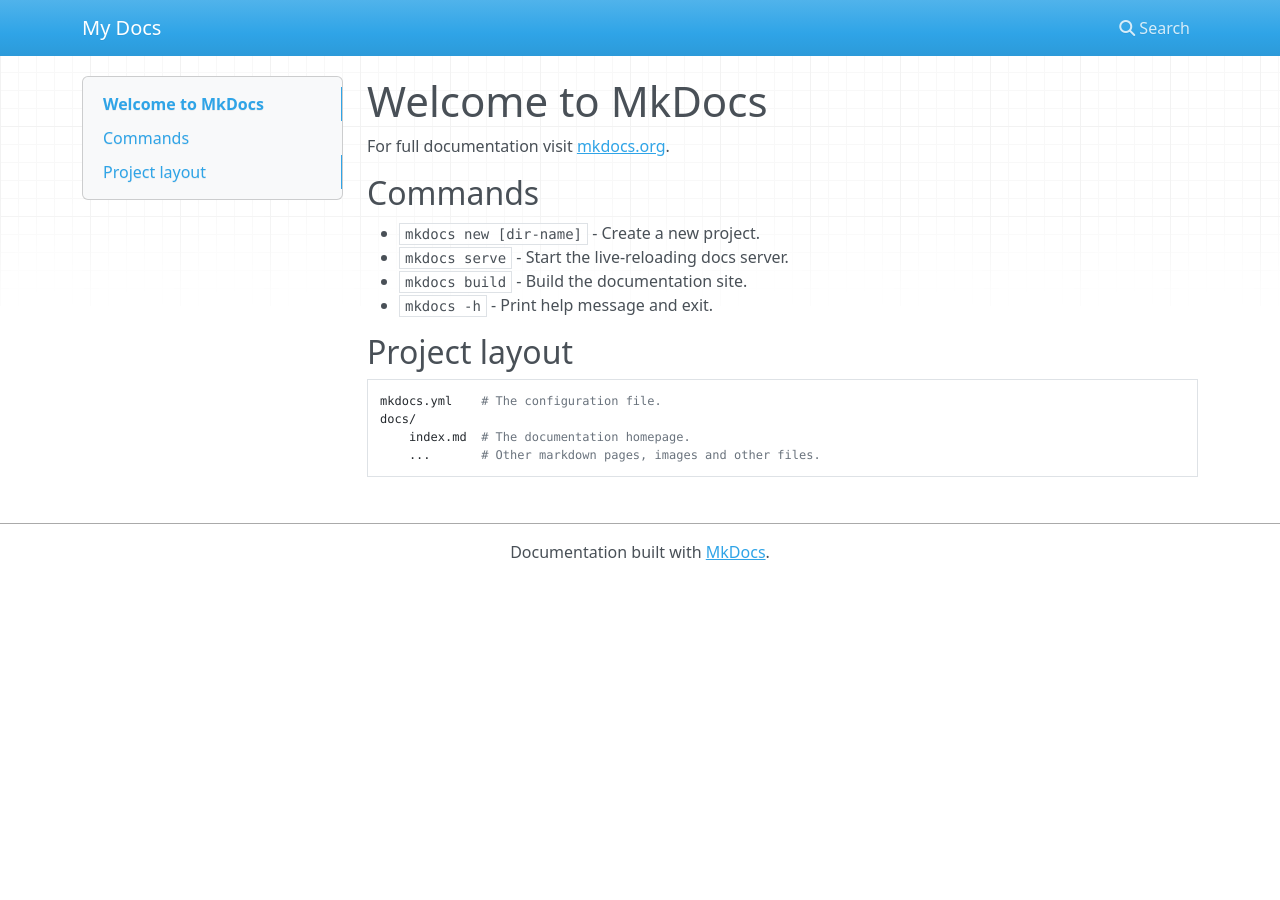
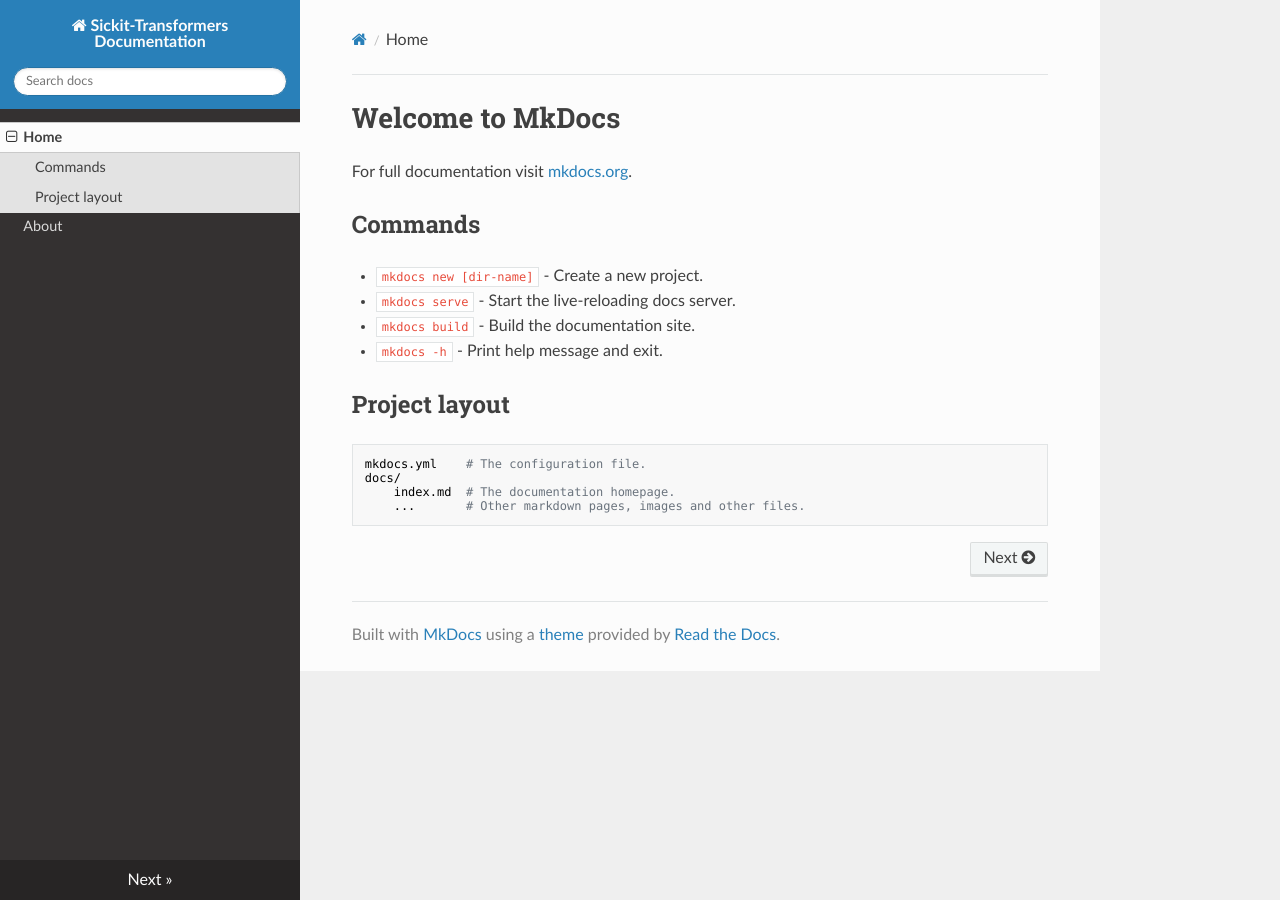
Before and after one commit to AlexandreGazagnes/scikit-transformers, an MkDocs documentation site: the page built from docs/docs/index.md, in a window 1280 px wide. Built offline with MkDocs 1.6.1, drawn with Linux system fonts in a browser that asks for light colours; nearby versions of some CDN libraries.

Commit message:
add docs

```diff
--- a/docs/mkdocs.yml
+++ b/docs/mkdocs.yml
@@ -1 +1,6 @@
-site_name: My Docs
+site_name: Sickit-Transformers Documentation
+theme: readthedocs
+site_url: https://example.com/
+nav:
+  - Home: index.md
+  - About: about.md
```
Also changed, not shown: docs/docs/about.md (added, +64 -0 lines).
